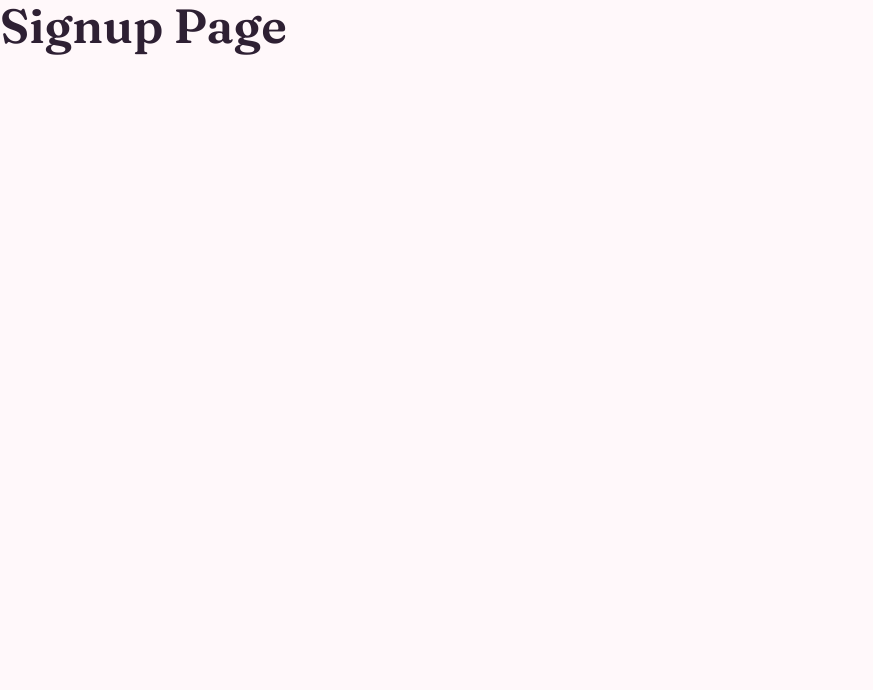
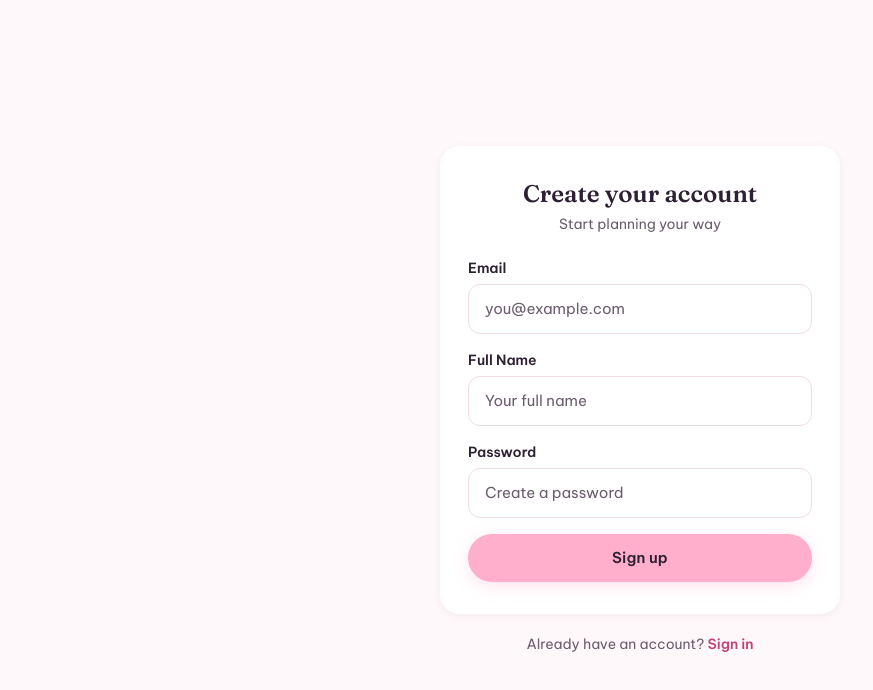
Before and after one commit to jun28th/wecamp-capstone-project, a React (Vite) app in the folder frontend/: page /auth/sign-up in a window 1280 px wide. Shown: the top 690 px of the page, without its empty margins (0-873 px from the left). Built offline with nearby package versions, Linux system fonts and the light colour scheme.

Commit message:
feat: auth UI - KAN-24

```diff
--- a/frontend/src/layouts/MainLayout.jsx
+++ b/frontend/src/layouts/MainLayout.jsx
@@ -1,9 +1,20 @@
-import { Outlet } from "react-router-dom";
+import { Outlet, useLocation } from "react-router-dom";
 import Header from "../components/Header";
 
 function MainLayout() {
+    const location = useLocation();
+    const isAuthPage = location.pathname.startsWith("/auth");
 
-    // Navbar, footer, sidebar, etc. will be added here
+    if (isAuthPage) {
+        return (
+            <div className="min-h-screen w-full flex flex-col items-center justify-center bg-bg">
+                <main className="w-full max-w-100">
+                    <Outlet/>
+                </main>
+            </div>
+        );
+    }
+
     return (
         <div>
             <Header/>
@@ -14,4 +25,5 @@ function MainLayout() {
     )
 }
 
+
 export default MainLayout;
--- a/frontend/src/layouts/NoHeaderLayout.jsx
+++ /dev/null
@@ -1,15 +0,0 @@
-import { Outlet } from "react-router-dom";
-
-function NoHeaderLayout() {
-
-    // Navbar, footer, sidebar, etc. will be added here
-    return (
-        <div>
-            <main>
-                <Outlet/>
-            </main>
-        </div>
-    )
-}
-
-export default NoHeaderLayout;
--- a/frontend/src/pages/Signin.jsx
+++ b/frontend/src/pages/Signin.jsx
@@ -1,8 +1,63 @@
+import { useState } from "react";
+import Button from "../components/Button";
+import { Link } from "react-router-dom";
+
 function Signin() {
+    const [email, setEmail] = useState("");
+    const [password, setPassword] = useState("");
 
     return (
         <div>
-            <h1>Signin Page</h1>
+            <div className="bg-(--color-surface-alt) rounded-card shadow-(--shadow-1) px-7 py-8">
+                <div className="text-center mb-6">
+                    <h1 className="text-2xl font-semibold m-0 mb-1">Welcome back</h1>
+                    <p className="text-sm text-(--muted) m-0">Log in to continue your journey</p>
+                </div>
+
+                <form className="flex flex-col gap-4">
+                    <div>
+                        <p className="text-sm font-semibold mb-1.5">Email</p>
+                        <input
+                            type="email"
+                            placeholder="you@example.com"
+                            value={email}
+                            onChange={(e) => setEmail(e.target.value)}
+                            className="w-full text-[15px] px-4 py-3 rounded-(--radius-input) border-[1.5px] border-(--border) bg-(--color-surface-alt) text-(--fg) placeholder:text-(--muted) focus:outline-none focus:border-primary-deep focus:ring-[3px] focus:ring-[rgba(255,175,204,0.35)]"
+                        />
+                    </div>
+
+                    <div>
+                        <p className="text-sm font-semibold mb-1.5">Password</p>
+                        <input
+                            type="password"
+                            placeholder="Enter your password"
+                            value={password}
+                            onChange={(e) => setPassword(e.target.value)}
+                            className="w-full text-[15px] px-4 py-3 rounded-(--radius-input) border-[1.5px] border-(--border) bg-(--color-surface-alt) text-(--fg) placeholder:text-(--muted) focus:outline-none focus:border-primary-deep focus:ring-[3px] focus:ring-[rgba(255,175,204,0.35)]"
+                        />
+                    </div>
+
+                    <div className="flex justify-end">
+                        <a
+                            className="text-sm font-semibold text-primary-deep hover:underline"
+                            href="#"
+                        >
+                            Forgot password?
+                        </a>
+                    </div>
+
+                    <Button>
+                        <p>Login in</p>
+                    </Button>
+                </form>
+            </div>
+
+            <p className="text-center mt-5 text-sm text-(--muted)">
+                Don't have an account?{" "}
+                <Link to="/auth/sign-up" className="font-semibold text-primary-deep hover:underline">
+                    Sign up
+                </Link>
+            </p>
         </div>
     )
 }
--- a/frontend/src/pages/Signup.jsx
+++ b/frontend/src/pages/Signup.jsx
@@ -1,8 +1,66 @@
+import { useState } from "react";
+import Button from "../components/Button";
+import { Link } from "react-router-dom";
+
 function Signup() {
+    const [fullName, setFullName] = useState("");
+    const [email, setEmail] = useState("");
+    const [password, setPassword] = useState("");
 
     return (
         <div>
-            <h1>Signup Page</h1>
+            <div className="bg-(--color-surface-alt) rounded-card shadow-(--shadow-1) px-7 py-8">
+                <div className="text-center mb-6">
+                    <h1 className="text-2xl font-semibold m-0 mb-1">Create your account</h1>
+                    <p className="text-sm text-(--muted) m-0">Start planning your way</p>
+                </div>
+
+                <form className="flex flex-col gap-4">
+                    <div>
+                        <p className="text-sm font-semibold mb-1.5">Email</p>
+                        <input
+                            type="email"
+                            placeholder="you@example.com"
+                            value={email}
+                            onChange={(e) => setEmail(e.target.value)}
+                            className="w-full text-[15px] px-4 py-3 rounded-(--radius-input) border-[1.5px] border-(--border) bg-(--color-surface-alt) text-(--fg) placeholder:text-(--muted) focus:outline-none focus:border-primary-deep focus:ring-[3px] focus:ring-[rgba(255,175,204,0.35)]"
+                        />
+                    </div>
+
+                    <div>
+                        <p className="text-sm font-semibold mb-1.5">Full Name</p>
+                        <input
+                            type="text"
+                            placeholder="Your full name"
+                            value={fullName}
+                            onChange={(e) => setFullName(e.target.value)}
+                            className="w-full text-[15px] px-4 py-3 rounded-(--radius-input) border-[1.5px] border-(--border) bg-(--color-surface-alt) text-(--fg) placeholder:text-(--muted) focus:outline-none focus:border-primary-deep focus:ring-[3px] focus:ring-[rgba(255,175,204,0.35)]"
+                        />
+                    </div>
+
+                    <div>
+                        <p className="text-sm font-semibold mb-1.5">Password</p>
+                        <input
+                            type="password"
+                            placeholder="Create a password"
+                            value={password}
+                            onChange={(e) => setPassword(e.target.value)}
+                            className="w-full text-[15px] px-4 py-3 rounded-(--radius-input) border-[1.5px] border-(--border) bg-(--color-surface-alt) text-(--fg) placeholder:text-(--muted) focus:outline-none focus:border-primary-deep focus:ring-[3px] focus:ring-[rgba(255,175,204,0.35)]"
+                        />
+                    </div>
+
+                    <Button>
+                        <p>Sign up</p>
+                    </Button>
+                </form>
+            </div>
+
+            <p className="text-center mt-5 text-sm text-(--muted)">
+                Already have an account?{" "}
+                <Link to="/auth/sign-in" className="font-semibold text-primary-deep hover:underline">
+                    Sign in
+                </Link>
+            </p>
         </div>
     )
 }
--- a/frontend/src/routes/AppRouter.jsx
+++ b/frontend/src/routes/AppRouter.jsx
@@ -3,7 +3,6 @@ import Signup from "../pages/Signup";
 import MainLayout from "../layouts/MainLayout";
 import Home from "../pages/Home";
 import Signin from "../pages/Signin";
-import NoHeaderLayout from "../layouts/NoHeaderLayout";
 import ToDo from "../pages/ToDo";
 import Cycle from "../pages/Cycle";
 
@@ -14,8 +13,6 @@ function AppRouter() {
         <Route path="/" element={<Home />} />
         <Route path="/to-do" element={<ToDo />} />
         <Route path="/cycle" element={<Cycle />} />
-      </Route>
-      <Route element={<NoHeaderLayout />}>
         <Route path="/auth">
           <Route path="sign-up" element={<Signup />} />
           <Route path="sign-in" element={<Signin />} />
```
